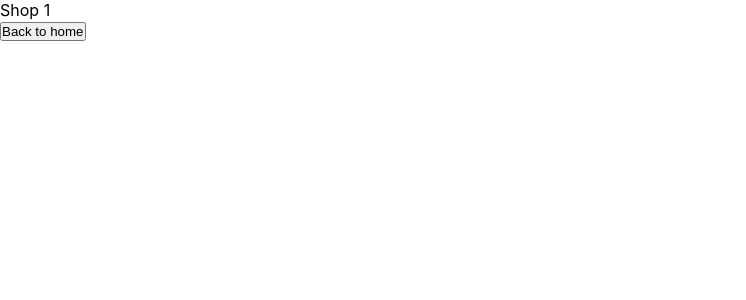
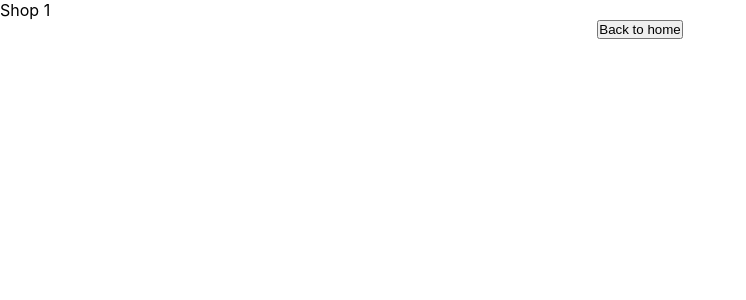
Before and after one commit to polothil/react-typescript-volvo, a React (Create React App) app: page /shop/1 in a window 1280 px wide. Shown: the top 300 px of the page, without its empty margins (0-746 px from the left). Built offline with nearby package versions, Linux system fonts and the light colour scheme; what vcc-ui would draw is missing.

Commit message:
css changes

```diff
--- a/src/components/Carousel/Carousel.css
+++ b/src/components/Carousel/Carousel.css
@@ -36,6 +36,7 @@
 .slider-card .type {
   color: #707070;
   font-weight: 500;
+  font-size: 24px;
 }
 
 .slider-card .title {
--- a/src/components/Carousel/Carousel.tsx
+++ b/src/components/Carousel/Carousel.tsx
@@ -41,6 +41,7 @@ const Carousel: React.FC<CarouselProps> = ({ cars }) => {
   const settings = {
     dots: false,
     infinite: false,
+    speed: 500,
     slidesToShow: 4,
     slidesToScroll: 1,
     initialSlide: 0,
--- a/src/components/Learn/Learn.css
+++ b/src/components/Learn/Learn.css
@@ -17,3 +17,8 @@
   font-weight: bold;
   letter-spacing: 1px;
 }
+
+.btn-group {
+  display: flex;
+  justify-content: center;
+}
--- a/src/components/Learn/Learn.tsx
+++ b/src/components/Learn/Learn.tsx
@@ -1,5 +1,6 @@
 import React, { useEffect, useState } from 'react';
 import { useParams, useNavigate } from 'react-router-dom';
+import { View, Button } from 'vcc-ui';
 import carsData from '../../cars.json';
 import './Learn.css';
 
@@ -41,7 +42,9 @@ const Learn = () => {
         {carDetails && renderCars()}
         {carDetails !== undefined && (
           <div className='btn-group'>
-            <button onClick={() => history(`/`)}>Back to home</button>
+            <View maxWidth='280'>
+              <Button onClick={() => history(`/`)}>Back to home</Button>
+            </View>
           </div>
         )}
       </div>
```
